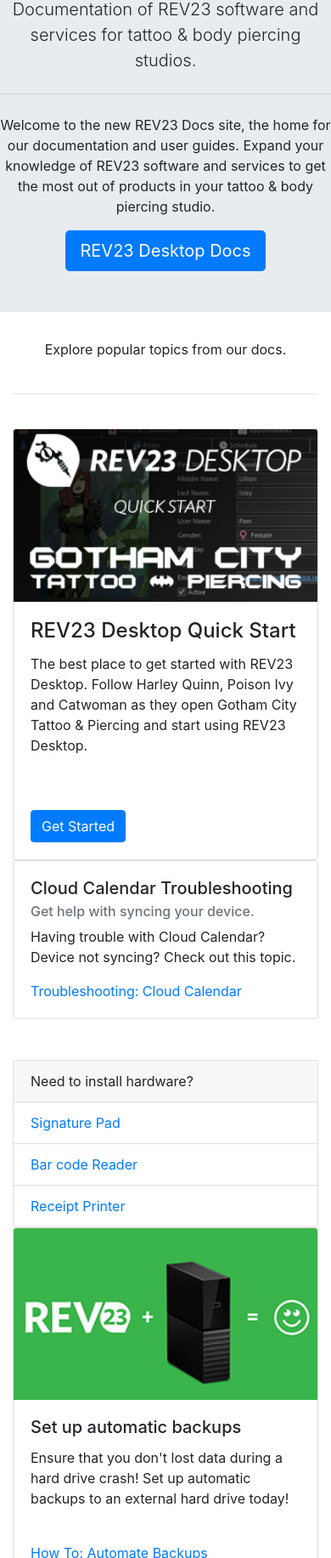
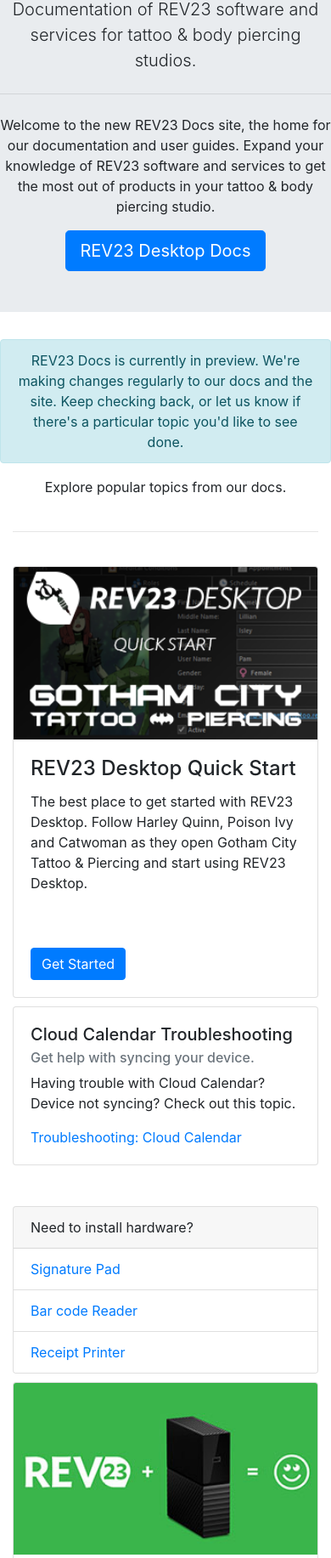
Before and after one commit to REV23Docs/rev23docs.github.io, a plain HTML site: page index.html in a window 390 px wide. Shown: the part 167-2000 px from the top of the page at 85% size. Drawn offline with Linux system fonts and the light colour scheme.

Commit message:
Update index.html
updated links and layout

```diff
--- a/index.html
+++ b/index.html
@@ -44,10 +44,14 @@
        <hr class="my-4">
        <p>Welcome to the new REV23 Docs site, the home for our documentation and user guides. Expand your knowledge of REV23 software and services to get the most out of products in your tattoo &amp; body piercing studio.</p>
        <p class="lead">
-          <a class="btn btn-primary btn-lg" href="#" role="button">REV23 Desktop Docs</a>
+          <a class="btn btn-primary btn-lg" href="https://docs.rev23.com/rev23-desktop-docs" role="button">REV23 Desktop Docs</a>
        </p>
     </div>
     <div class="container">
+		<div class="row text-center">
+			<div class="col-12 alert alert-info">REV23 Docs is currently in preview. We're making changes regularly to our docs and the site. Keep checking back, or let us know if there's a particular topic you'd like to see done.</div>
+		</div>
+
        <div class="row text-center">
           <div class="col-lg-6 offset-lg-3">Explore popular topics from our docs.</div>
        </div>
@@ -55,7 +59,7 @@
        <hr>
        <br>
        <div class="row">
-          <div class="col-md-4">
+          <div class="col-md-4" style="margin-bottom: 10px">
              <div class="card">
                 <img class="card-img-top" src="images/rev23-desktop-quick-start.png" alt="REV23 Desktop Quick Start">
                 <div class="card-body">
@@ -66,7 +70,7 @@
                 </div>
              </div>
           </div>
-          <div class="col-md-4">
+          <div class="col-md-4" style="margin-bottom: 10px">
              <div class="card">
                 <div class="card-body">
                   <h5 class="card-title">Cloud Calendar Troubleshooting</h5>
@@ -88,7 +92,7 @@
                 </ul>
              </div>
           </div>
-          <div class="col-md-4">
+          <div class="col-md-4" style="margin-bottom: 10px">
              <div class="card">
                 <img class="card-img-top" src="images/rev23-backups.jpg" alt="REV23 Database Backup">
                 <div class="card-body">
```
